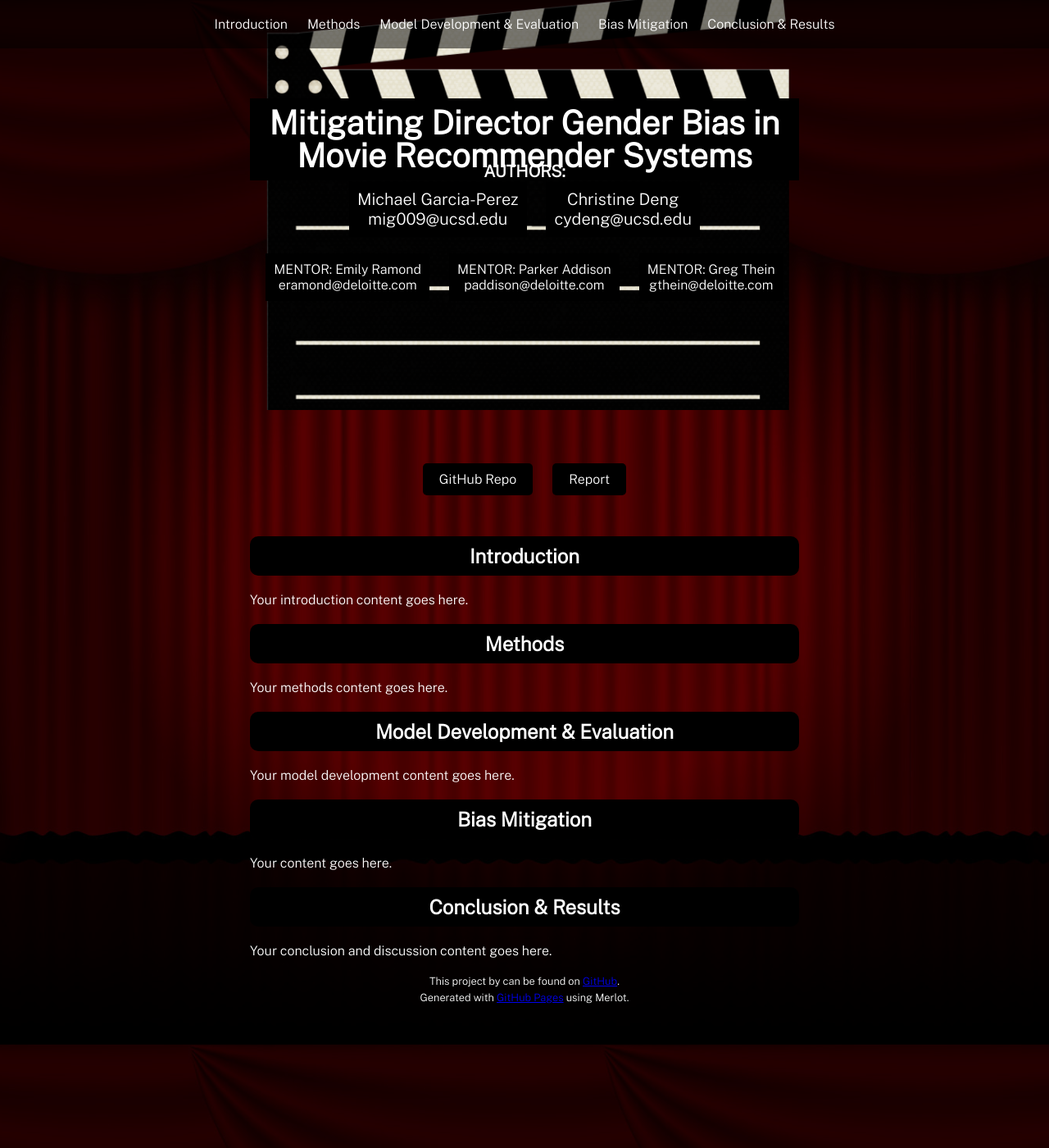
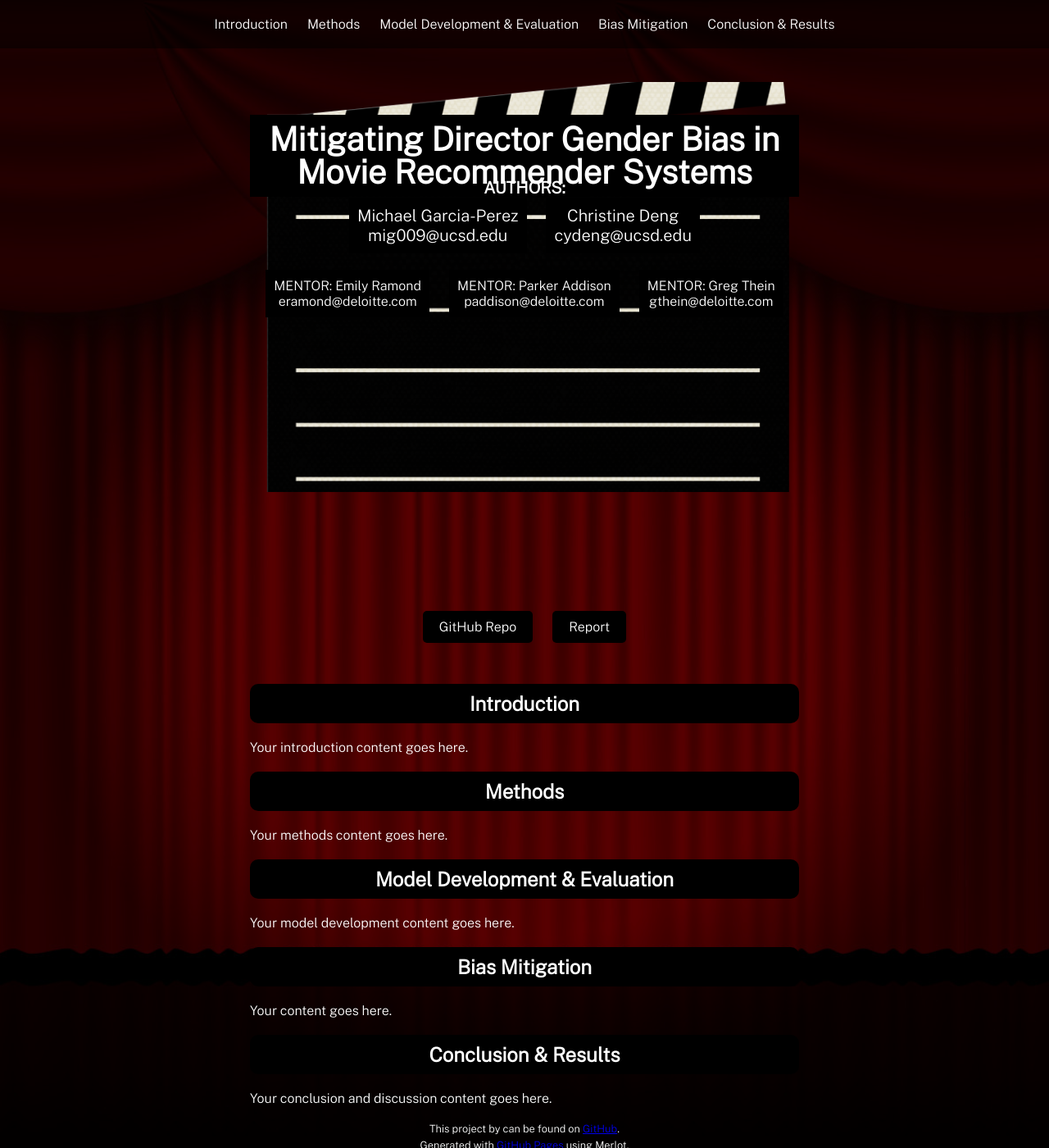
Before and after one commit to michael-garciaperez/DSC180A-Methodology-5, a Jekyll site: the page built from index.md, in a window 1280 px wide and 1400 px high. Shown: the whole window at 82% size. Built offline with Jekyll 4.4.1, drawn with Linux system fonts in a browser that asks for light colours.

Commit message:
Update style.scss

```diff
--- a/assets/css/style.scss
+++ b/assets/css/style.scss
@@ -20,7 +20,7 @@ div.shell {
 header {
   position: relative;
   z-index: 2;
-  margin: 0 auto; /* Adjusted margin */
+  margin: 100px auto; /* Adjusted margin for the entire header */
   max-width: 670px;
   padding: 20px 40px 25px;
   height: 500px;
@@ -35,7 +35,7 @@ header h1 {
   line-height: 1;
   background-color: black;
   padding: 10px 20px;
-  margin-top: 100px; /* Adjusted margin-top for the title */
+  margin-top: 20px; /* Adjusted margin-top for the title */
 }
 
 .clapboard-image {
```
